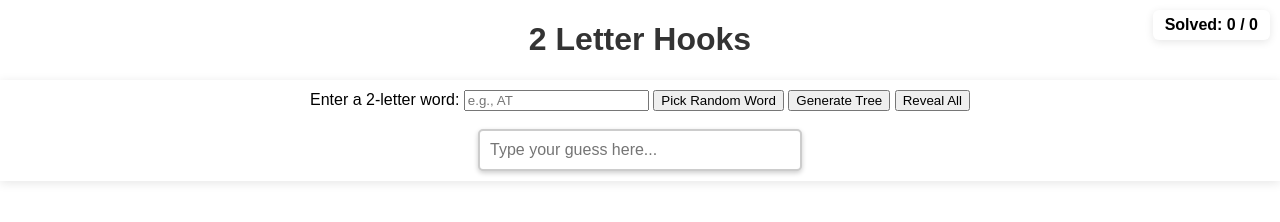
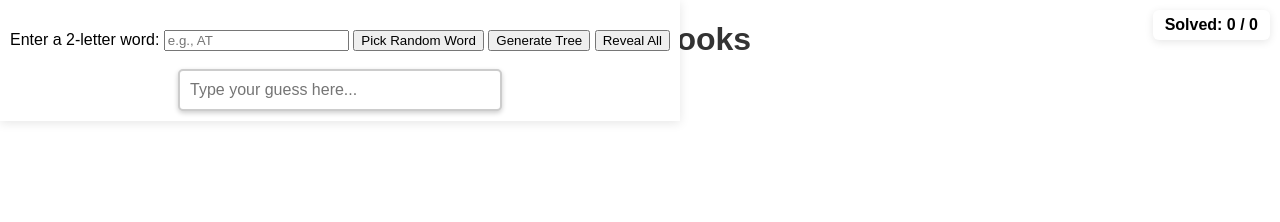
Before and after one commit to jalapic/word_games, a plain HTML site: page hooks2/index.html in a window 1280 px wide. Shown: the top 222 px of the page. Drawn offline with nearby package versions, Linux system fonts and the light colour scheme; no server answers.

Commit message:
Update index.html

```diff
--- a/hooks2/index.html
+++ b/hooks2/index.html
@@ -48,14 +48,14 @@
       box-shadow: 0 2px 5px rgba(0, 123, 255, 0.5);
     }
  #guessInputDiv {
-      position: sticky;
-      top: 10px;
-      left: 10px;
+  position: fixed;
+  top: 0;
   background-color: #fff;
   z-index: 1000;
   padding: 10px;
   box-shadow: 0 2px 10px rgba(0, 0, 0, 0.1);
 }
+
     .missed-word {
       color: red;
       font-weight: bold;
@@ -77,10 +77,11 @@
 </head>
 <body>
   <h1>2 Letter Hooks</h1>
+ <div id="guessInputDiv" style="position:fixed; top:0; background:#fff; z-index:1000; padding:10px; box-shadow:0 2px 10px rgba(0,0,0,0.1);">
   <div id="root-word"></div>
  <div id="children-count" class="score-counter">Solved: 0 / 0</div>
   <div id="word-flow"></div>
-  <div id="guessInputDiv">
+
     <label>Enter a 2-letter word: <input type="text" id="wordInput" maxlength="2" placeholder="e.g., AT"></label>
     <button id="randomButton">Pick Random Word</button>
     <button id="generateButton">Generate Tree</button>
```
Lines whose indentation alone changed are shown as unchanged.
